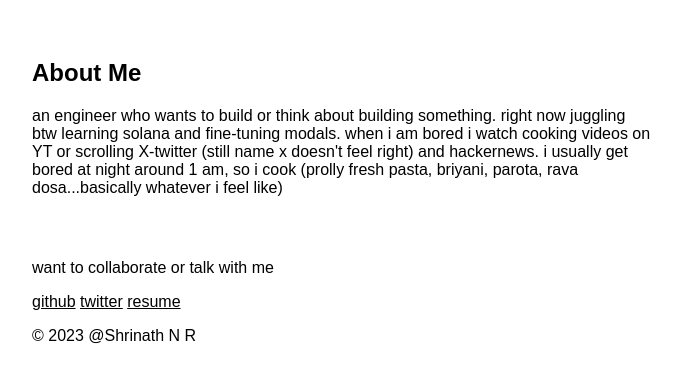
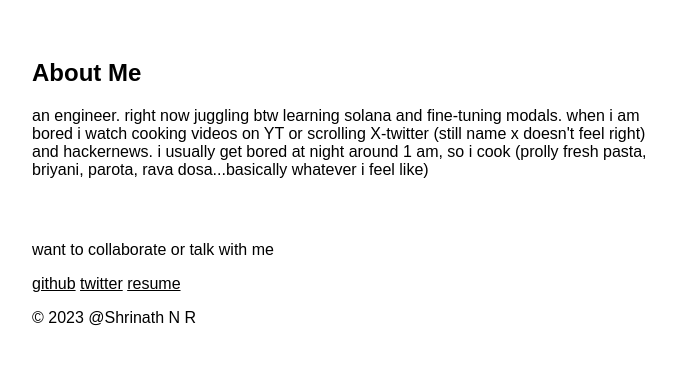
Before and after one commit to ShrinathNR/ShrinathNR.github.io, a plain HTML site: page index.html in a window 1280 px wide. Shown: the part 71-454 px from the top of the page, without its empty margins (298-979 px from the left). Drawn offline with Linux system fonts and the light colour scheme.

Commit message:
Update index.html

```diff
--- a/index.html
+++ b/index.html
@@ -12,7 +12,7 @@
   <section id="about">
     <h2>About Me</h2>
     <p>
-      an engineer who wants to build or think about building something. right now juggling btw learning solana and fine-tuning modals.
+      an engineer. right now juggling btw learning solana and fine-tuning modals.
       when i am bored i watch cooking videos on YT or scrolling X-twitter (still name x doesn't feel right) and hackernews.
       i usually get bored at night around 1 am, so i cook (prolly fresh pasta, briyani, parota, rava dosa...basically whatever i feel like)
     </p>
```
